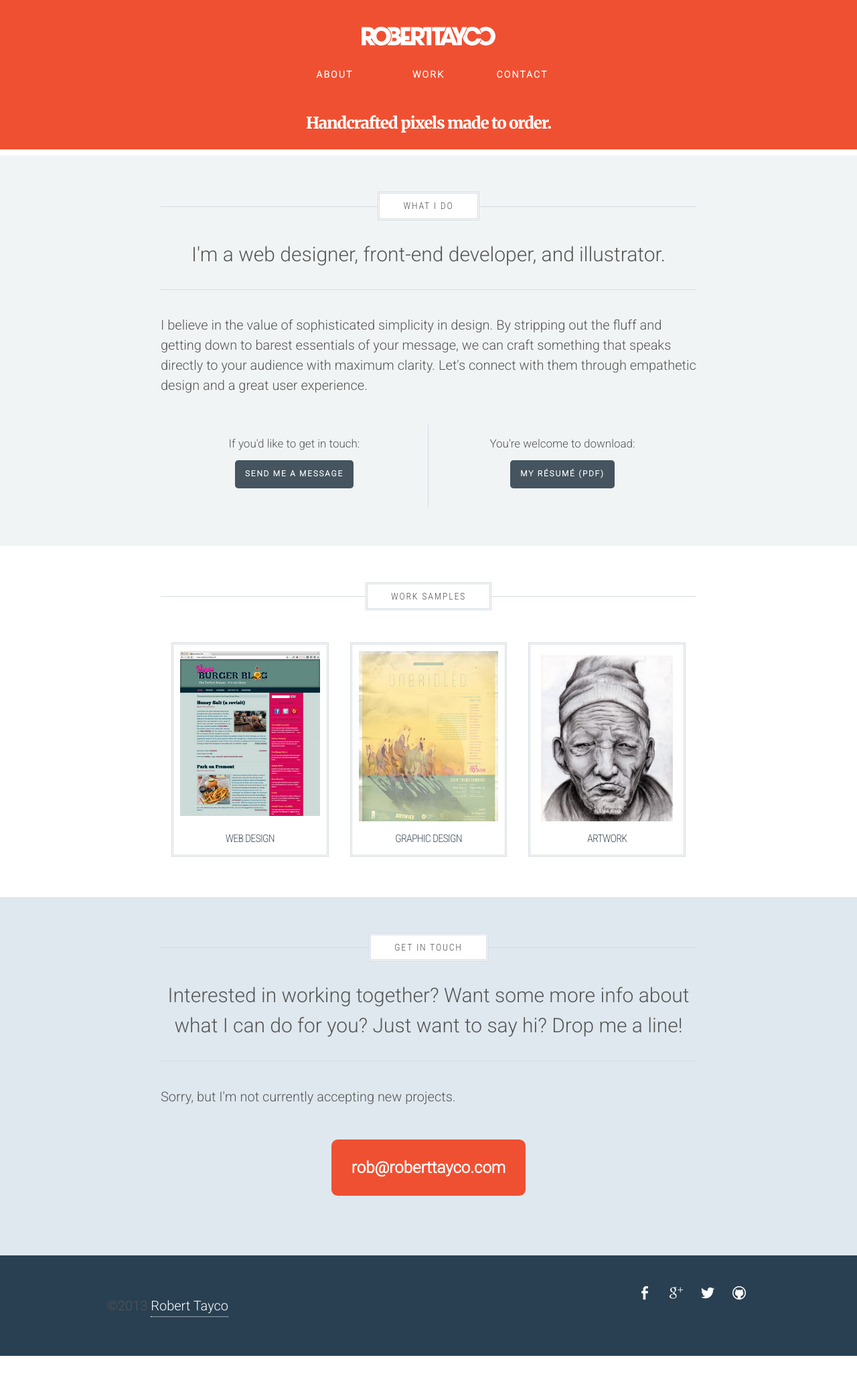
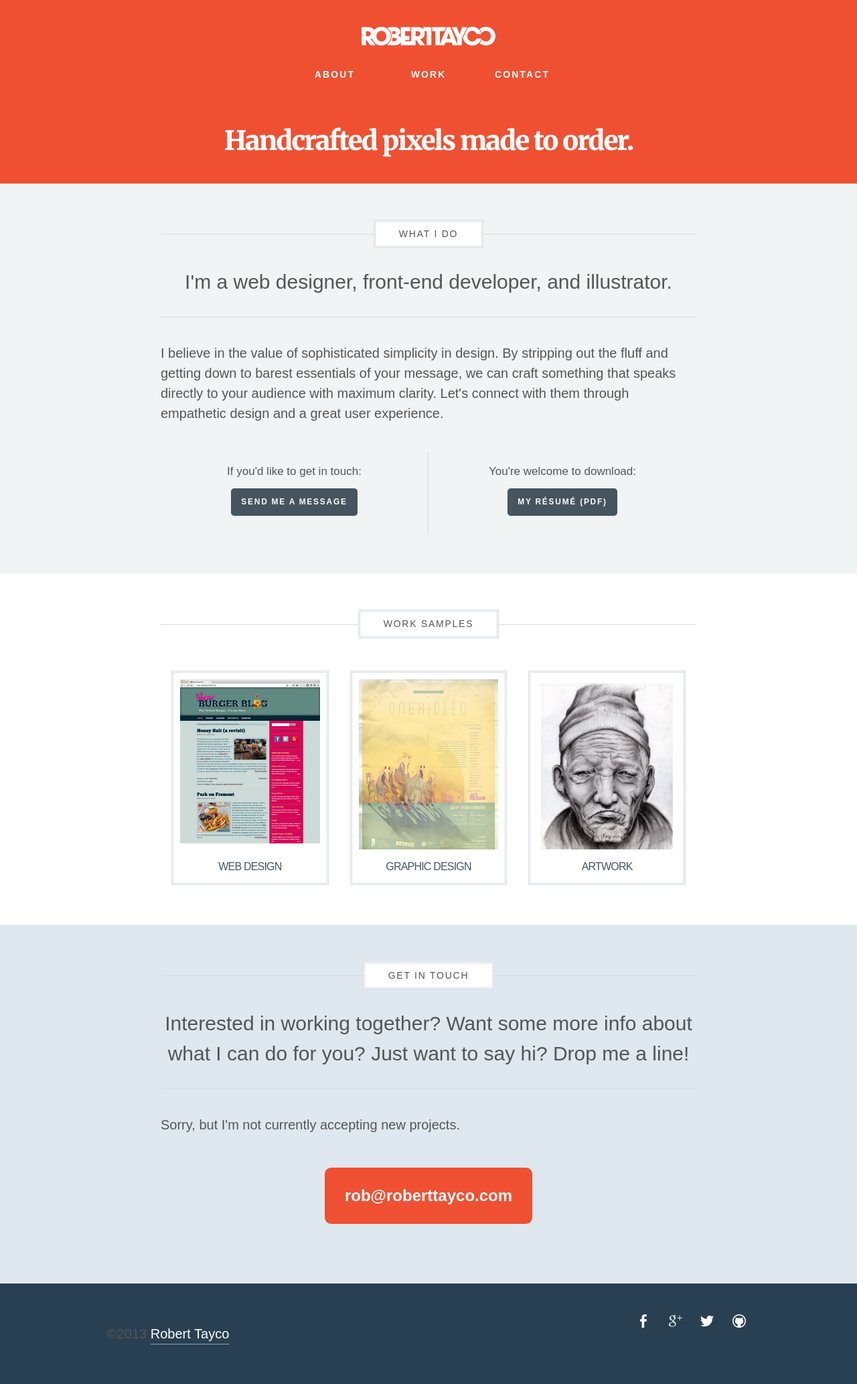
Before and after one commit to roberttayco/roberttayco.com, a Jekyll site: the page built from index.html, in a window 1280 px wide. Shown: the whole page at 67% size. Built offline with Jekyll 4.4.1, drawn with Linux system fonts in a browser that asks for light colours; Markdown is read by kramdown in place of the engine named in the settings; before the commit the page ends 2024 px from its top, so only the background shows below that.

Commit message:
started new layout design bringing dev back up to the level of the live site

```diff
--- a/Gruntfile.js
+++ b/Gruntfile.js
@@ -43,7 +43,7 @@ module.exports = function(grunt) {
       watch: {
          options: {
             livereload: true,
-            interrupt: true,
+            // interrupt: true,
             atBegin: true
          },
 
--- a/_includes/page-start.html
+++ b/_includes/page-start.html
@@ -3,7 +3,7 @@
 <head>
   <meta charset="UTF-8">
   <meta name="viewport" content="width=device-width, initial-scale=1">
-  <title>Robert Tayco | Web Designer, Front-End Developer</title>
+  <title>Robert Tayco | Web Designer/Front-End Developer</title>
   <link rel="stylesheet" href="/css/style.css">
   <link href='http://fonts.googleapis.com/css?family=Roboto:300,400italic|Roboto+Condensed:300,400italic|Merriweather:900' rel='stylesheet' type='text/css'>
   <!--[if lt IE 10]>
--- a/css/sass/config/_config.scss
+++ b/css/sass/config/_config.scss
@@ -1,9 +1,9 @@
 // Fonts
 // ==========
-$font-base:     'roboto', 'lato', 'helvetica neue', sans-serif;
+$font-base:     'pt serif', sans-serif;
 
-$font-copy:     'roboto', 'lato', 'helvetica neue', sans-serif;
-$font-headings: 'roboto condensed', 'helvetica neue', sans-serif;
+$font-copy:     'pt serif', sans-serif;
+$font-headings: 'pt serif', sans-serif;
 $font-special:  'merriweather', georgia, serif;
 
 $font-heavy:  900;
--- /dev/null
+++ b/css/sass/modules/_layout.scss
@@ -0,0 +1,4 @@
+.container {
+   margin-right: auto;
+   margin-left:  auto;
+}
--- a/css/sass/partials/_header.scss
+++ b/css/sass/partials/_header.scss
@@ -75,14 +75,16 @@
 
 .tagline {
   font-family: $font-special;
+  font-size: 1.25em;
   font-weight: $font-heavy;
+  margin-bottom: 0;
   padding: 1em 0;
   text-align: center;
 
   @include transition(all, 300ms);
 
   @media screen and (min-width: 1024px) {
-    font-size: 1.2em;
+    font-size: 2em;
     // padding: 4em 0;
   }
 }
--- a/css/sass/partials/_typography.scss
+++ b/css/sass/partials/_typography.scss
@@ -1,5 +1,6 @@
-
-
+body {
+  font-family: $font-base;
+}
 
 h1,h2,h3,h4,h5,h6 {
   font-family: $font-headings;
--- a/css/style.css
+++ b/css/style.css
@@ -256,7 +256,7 @@ table {
 /* line 1, /Users/roberttayco/Dropbox/Sites/roberttayco.com/css/sass/partials/base */
 body {
   color: #555555;
-  font-family: 'roboto', 'lato', 'helvetica neue', sans-serif;
+  font-family: 'pt serif', sans-serif;
   font-size: 1.25em;
   line-height: 1.5; }
 
@@ -336,55 +336,59 @@ footer {
   padding: 1em 0 0.1em;
   text-align: center; }
 
-/* line 4, /Users/roberttayco/Dropbox/Sites/roberttayco.com/css/sass/partials/typography */
+/* line 1, /Users/roberttayco/Dropbox/Sites/roberttayco.com/css/sass/partials/typography */
+body {
+  font-family: 'pt serif', sans-serif; }
+
+/* line 5, /Users/roberttayco/Dropbox/Sites/roberttayco.com/css/sass/partials/typography */
 h1, h2, h3, h4, h5, h6 {
-  font-family: 'roboto condensed', 'helvetica neue', sans-serif;
+  font-family: 'pt serif', sans-serif;
   font-weight: 300;
   line-height: 1.2; }
 
-/* line 9, /Users/roberttayco/Dropbox/Sites/roberttayco.com/css/sass/partials/typography */
+/* line 10, /Users/roberttayco/Dropbox/Sites/roberttayco.com/css/sass/partials/typography */
 h1, h2, h3 {
   letter-spacing: -0.05em;
   margin: 0 0 0.4em; }
 
-/* line 13, /Users/roberttayco/Dropbox/Sites/roberttayco.com/css/sass/partials/typography */
+/* line 14, /Users/roberttayco/Dropbox/Sites/roberttayco.com/css/sass/partials/typography */
 h4, h5, h6 {
   margin: 0 0 0.7em; }
 
-/* line 14, /Users/roberttayco/Dropbox/Sites/roberttayco.com/css/sass/partials/typography */
+/* line 15, /Users/roberttayco/Dropbox/Sites/roberttayco.com/css/sass/partials/typography */
 h5, h6 {
   letter-spacing: 0.125em;
   text-transform: uppercase; }
 
-/* line 18, /Users/roberttayco/Dropbox/Sites/roberttayco.com/css/sass/partials/typography */
+/* line 19, /Users/roberttayco/Dropbox/Sites/roberttayco.com/css/sass/partials/typography */
 h1 {
   font-size: 2.85em; }
 
-/* line 19, /Users/roberttayco/Dropbox/Sites/roberttayco.com/css/sass/partials/typography */
+/* line 20, /Users/roberttayco/Dropbox/Sites/roberttayco.com/css/sass/partials/typography */
 h2 {
   font-size: 2.35em; }
 
-/* line 20, /Users/roberttayco/Dropbox/Sites/roberttayco.com/css/sass/partials/typography */
+/* line 21, /Users/roberttayco/Dropbox/Sites/roberttayco.com/css/sass/partials/typography */
 h3 {
   font-size: 1.75em; }
 
-/* line 21, /Users/roberttayco/Dropbox/Sites/roberttayco.com/css/sass/partials/typography */
+/* line 22, /Users/roberttayco/Dropbox/Sites/roberttayco.com/css/sass/partials/typography */
 h4 {
   font-size: 1.2em; }
 
-/* line 22, /Users/roberttayco/Dropbox/Sites/roberttayco.com/css/sass/partials/typography */
+/* line 23, /Users/roberttayco/Dropbox/Sites/roberttayco.com/css/sass/partials/typography */
 h5 {
   font-size: 0.9em; }
 
-/* line 23, /Users/roberttayco/Dropbox/Sites/roberttayco.com/css/sass/partials/typography */
+/* line 24, /Users/roberttayco/Dropbox/Sites/roberttayco.com/css/sass/partials/typography */
 h6 {
   font-size: 0.75em; }
 
-/* line 25, /Users/roberttayco/Dropbox/Sites/roberttayco.com/css/sass/partials/typography */
+/* line 26, /Users/roberttayco/Dropbox/Sites/roberttayco.com/css/sass/partials/typography */
 p {
   margin: 0 0 1.25em; }
 
-/* line 27, /Users/roberttayco/Dropbox/Sites/roberttayco.com/css/sass/partials/typography */
+/* line 28, /Users/roberttayco/Dropbox/Sites/roberttayco.com/css/sass/partials/typography */
 .lead-in {
   border-bottom: 1px solid #d4dbe0;
   font-size: 1.5em;
@@ -397,7 +401,7 @@ p {
   border-radius: 0.4em;
   color: white;
   display: inline-block;
-  font-family: 'roboto', 'lato', 'helvetica neue', sans-serif;
+  font-family: 'pt serif', sans-serif;
   font-size: 0.7em;
   font-weight: 700;
   letter-spacing: 0.15em;
@@ -537,7 +541,9 @@ img {
 /* line 76, /Users/roberttayco/Dropbox/Sites/roberttayco.com/css/sass/partials/header */
 .tagline {
   font-family: 'merriweather', georgia, serif;
+  font-size: 1.25em;
   font-weight: 900;
+  margin-bottom: 0;
   padding: 1em 0;
   text-align: center;
   -webkit-transition: all, 300ms;
@@ -545,9 +551,9 @@ img {
   transition: all, 300ms; }
   @media screen and (min-width: 1024px) {
     .tagline {
-      font-size: 1.2em; } }
+      font-size: 2em; } }
 
-/* line 90, /Users/roberttayco/Dropbox/Sites/roberttayco.com/css/sass/partials/header */
+/* line 92, /Users/roberttayco/Dropbox/Sites/roberttayco.com/css/sass/partials/header */
 .masthead-mini {
   padding: 1em 0; }
   @media screen and (min-width: 768px) {
@@ -557,7 +563,7 @@ img {
       float: left;
       height: 20px; } }
 
-/* line 105, /Users/roberttayco/Dropbox/Sites/roberttayco.com/css/sass/partials/header */
+/* line 107, /Users/roberttayco/Dropbox/Sites/roberttayco.com/css/sass/partials/header */
 .logo {
   background: url(../img/logo-white.svg) center no-repeat;
   -webkit-background-size: contain;
@@ -573,7 +579,7 @@ img {
     .logo {
       height: 28px; } }
 
-/* line 127, /Users/roberttayco/Dropbox/Sites/roberttayco.com/css/sass/partials/header */
+/* line 129, /Users/roberttayco/Dropbox/Sites/roberttayco.com/css/sass/partials/header */
 .project {
   background: white;
   color: #45545f;
@@ -584,14 +590,14 @@ img {
   width: 100%;
   -webkit-transition: all 0.3s;
   transition: all 0.3s; }
-  /* line 138, /Users/roberttayco/Dropbox/Sites/roberttayco.com/css/sass/partials/header */
+  /* line 140, /Users/roberttayco/Dropbox/Sites/roberttayco.com/css/sass/partials/header */
   .project a {
     border: 0;
     color: inherit; }
-    /* line 142, /Users/roberttayco/Dropbox/Sites/roberttayco.com/css/sass/partials/header */
+    /* line 144, /Users/roberttayco/Dropbox/Sites/roberttayco.com/css/sass/partials/header */
     .project a:hover {
       border: 0; }
-  /* line 144, /Users/roberttayco/Dropbox/Sites/roberttayco.com/css/sass/partials/header */
+  /* line 146, /Users/roberttayco/Dropbox/Sites/roberttayco.com/css/sass/partials/header */
   .project img {
     width: 100%; }
   @media screen and (min-width: 480px) {
@@ -610,33 +616,33 @@ img {
     .project {
       height: 16em; } }
 
-/* line 165, /Users/roberttayco/Dropbox/Sites/roberttayco.com/css/sass/partials/header */
+/* line 167, /Users/roberttayco/Dropbox/Sites/roberttayco.com/css/sass/partials/header */
 .project-cat {
   border: 3px double #d4dbe0;
   padding: 0.5em 0.5em 2.5em; }
-  /* line 169, /Users/roberttayco/Dropbox/Sites/roberttayco.com/css/sass/partials/header */
+  /* line 171, /Users/roberttayco/Dropbox/Sites/roberttayco.com/css/sass/partials/header */
   .project-cat h3 {
     font-size: 0.8em;
     padding: 1em 0;
     text-transform: uppercase; }
-  /* line 174, /Users/roberttayco/Dropbox/Sites/roberttayco.com/css/sass/partials/header */
+  /* line 176, /Users/roberttayco/Dropbox/Sites/roberttayco.com/css/sass/partials/header */
   .project-cat img {
     position: relative;
     left: 0;
     top: 0;
     -webkit-transition: all 0.2s;
     transition: all 0.2s; }
-    /* line 181, /Users/roberttayco/Dropbox/Sites/roberttayco.com/css/sass/partials/header */
+    /* line 183, /Users/roberttayco/Dropbox/Sites/roberttayco.com/css/sass/partials/header */
     .project-cat img:hover {
       left: -4%;
       top: -4%;
       opacity: 0.6;
       width: 108%; }
 
-/* line 190, /Users/roberttayco/Dropbox/Sites/roberttayco.com/css/sass/partials/header */
+/* line 192, /Users/roberttayco/Dropbox/Sites/roberttayco.com/css/sass/partials/header */
 .project-thumb {
   position: relative; }
-  /* line 195, /Users/roberttayco/Dropbox/Sites/roberttayco.com/css/sass/partials/header */
+  /* line 197, /Users/roberttayco/Dropbox/Sites/roberttayco.com/css/sass/partials/header */
   .project-thumb h3 {
     background: #f05032;
     bottom: 0;
@@ -650,29 +656,29 @@ img {
     height: 100%;
     -webkit-transition: all 0.5s;
     transition: all 0.5s; }
-    /* line 209, /Users/roberttayco/Dropbox/Sites/roberttayco.com/css/sass/partials/header */
+    /* line 211, /Users/roberttayco/Dropbox/Sites/roberttayco.com/css/sass/partials/header */
     .project-thumb h3:hover {
       opacity: 0.9;
       padding: 3.5em 0.5em 1em; }
-  /* line 214, /Users/roberttayco/Dropbox/Sites/roberttayco.com/css/sass/partials/header */
+  /* line 216, /Users/roberttayco/Dropbox/Sites/roberttayco.com/css/sass/partials/header */
   .project-thumb img {
     position: absolute;
     top: 0; }
 
-/* line 220, /Users/roberttayco/Dropbox/Sites/roberttayco.com/css/sass/partials/header */
+/* line 222, /Users/roberttayco/Dropbox/Sites/roberttayco.com/css/sass/partials/header */
 .proj-nav {
   background: #f1f4f5;
   padding: 0; }
-  /* line 224, /Users/roberttayco/Dropbox/Sites/roberttayco.com/css/sass/partials/header */
+  /* line 226, /Users/roberttayco/Dropbox/Sites/roberttayco.com/css/sass/partials/header */
   .proj-nav a {
     border: 0;
     color: #45545f; }
-    /* line 228, /Users/roberttayco/Dropbox/Sites/roberttayco.com/css/sass/partials/header */
+    /* line 230, /Users/roberttayco/Dropbox/Sites/roberttayco.com/css/sass/partials/header */
     .proj-nav a:hover {
       background: #f05032;
       color: white; }
 
-/* line 234, /Users/roberttayco/Dropbox/Sites/roberttayco.com/css/sass/partials/header */
+/* line 236, /Users/roberttayco/Dropbox/Sites/roberttayco.com/css/sass/partials/header */
 .prev, .next {
   font-size: 0.7em;
   font-weight: 700;
@@ -680,28 +686,28 @@ img {
   text-transform: uppercase;
   width: 50%; }
 
-/* line 241, /Users/roberttayco/Dropbox/Sites/roberttayco.com/css/sass/partials/header */
+/* line 243, /Users/roberttayco/Dropbox/Sites/roberttayco.com/css/sass/partials/header */
 .prev {
   float: left;
   text-align: right; }
 
-/* line 245, /Users/roberttayco/Dropbox/Sites/roberttayco.com/css/sass/partials/header */
+/* line 247, /Users/roberttayco/Dropbox/Sites/roberttayco.com/css/sass/partials/header */
 .next {
   float: right; }
 
-/* line 251, /Users/roberttayco/Dropbox/Sites/roberttayco.com/css/sass/partials/header */
+/* line 253, /Users/roberttayco/Dropbox/Sites/roberttayco.com/css/sass/partials/header */
 .link-block {
   border: 0;
   display: block;
   overflow: hidden;
   height: 100%; }
-  /* line 258, /Users/roberttayco/Dropbox/Sites/roberttayco.com/css/sass/partials/header */
+  /* line 260, /Users/roberttayco/Dropbox/Sites/roberttayco.com/css/sass/partials/header */
   .link-block:hover {
     background: #f05032;
     border: 0;
     overflow: hidden; }
 
-/* line 267, /Users/roberttayco/Dropbox/Sites/roberttayco.com/css/sass/partials/header */
+/* line 269, /Users/roberttayco/Dropbox/Sites/roberttayco.com/css/sass/partials/header */
 .section-head {
   font-size: 0.7em;
   font-weight: 400;
@@ -709,44 +715,44 @@ img {
   padding: 1em;
   overflow: hidden;
   text-align: center; }
-  /* line 275, /Users/roberttayco/Dropbox/Sites/roberttayco.com/css/sass/partials/header */
+  /* line 277, /Users/roberttayco/Dropbox/Sites/roberttayco.com/css/sass/partials/header */
   .section-head span {
     background: white;
     border: 3px double #d4dbe0;
     display: inline-block;
     padding: 0.7em 2.5em;
     position: relative; }
-    /* line 282, /Users/roberttayco/Dropbox/Sites/roberttayco.com/css/sass/partials/header */
+    /* line 284, /Users/roberttayco/Dropbox/Sites/roberttayco.com/css/sass/partials/header */
     .section-head span:before, .section-head span:after {
       border-top: 1px solid #d4dbe0;
       content: "";
       position: absolute;
       top: 50%;
       width: 40em; }
-    /* line 289, /Users/roberttayco/Dropbox/Sites/roberttayco.com/css/sass/partials/header */
+    /* line 291, /Users/roberttayco/Dropbox/Sites/roberttayco.com/css/sass/partials/header */
     .section-head span:before {
       right: 100%;
       margin-right: 3px; }
-    /* line 293, /Users/roberttayco/Dropbox/Sites/roberttayco.com/css/sass/partials/header */
+    /* line 295, /Users/roberttayco/Dropbox/Sites/roberttayco.com/css/sass/partials/header */
     .section-head span:after {
       left: 100%;
       margin-left: 3px; }
 
-/* line 300, /Users/roberttayco/Dropbox/Sites/roberttayco.com/css/sass/partials/header */
+/* line 302, /Users/roberttayco/Dropbox/Sites/roberttayco.com/css/sass/partials/header */
 .action {
   font-size: 0.85em;
   margin: 2.5em 0 1em; }
-  /* line 304, /Users/roberttayco/Dropbox/Sites/roberttayco.com/css/sass/partials/header */
+  /* line 306, /Users/roberttayco/Dropbox/Sites/roberttayco.com/css/sass/partials/header */
   .action p {
     float: left;
     margin: 0;
     padding: 1em 2em;
     width: 50%; }
-    /* line 310, /Users/roberttayco/Dropbox/Sites/roberttayco.com/css/sass/partials/header */
+    /* line 312, /Users/roberttayco/Dropbox/Sites/roberttayco.com/css/sass/partials/header */
     .action p:first-child {
       border-right: 1px solid #d4dbe0; }
 
-/* line 314, /Users/roberttayco/Dropbox/Sites/roberttayco.com/css/sass/partials/header */
+/* line 316, /Users/roberttayco/Dropbox/Sites/roberttayco.com/css/sass/partials/header */
 .social {
   list-style: none;
   margin: 0 auto;
@@ -755,7 +761,7 @@ img {
   @media screen and (min-width: 600px) {
     .social {
       float: right; } }
-  /* line 327, /Users/roberttayco/Dropbox/Sites/roberttayco.com/css/sass/partials/header */
+  /* line 329, /Users/roberttayco/Dropbox/Sites/roberttayco.com/css/sass/partials/header */
   .social li {
     display: inline-block;
     margin-left: 0.5em;
@@ -763,41 +769,41 @@ img {
     width: 32px;
     -webkit-transition: all 0.3s;
     transition: all 0.3s; }
-    /* line 335, /Users/roberttayco/Dropbox/Sites/roberttayco.com/css/sass/partials/header */
+    /* line 337, /Users/roberttayco/Dropbox/Sites/roberttayco.com/css/sass/partials/header */
     .social li:hover {
       background: #f05032; }
-    /* line 337, /Users/roberttayco/Dropbox/Sites/roberttayco.com/css/sass/partials/header */
+    /* line 339, /Users/roberttayco/Dropbox/Sites/roberttayco.com/css/sass/partials/header */
     .social li:first-child {
       margin-left: 0; }
-  /* line 339, /Users/roberttayco/Dropbox/Sites/roberttayco.com/css/sass/partials/header */
+  /* line 341, /Users/roberttayco/Dropbox/Sites/roberttayco.com/css/sass/partials/header */
   .social a {
     -webkit-background-size: auto 100%;
     background-size: auto 100%;
     border: 0; }
 
-/* line 346, /Users/roberttayco/Dropbox/Sites/roberttayco.com/css/sass/partials/header */
+/* line 348, /Users/roberttayco/Dropbox/Sites/roberttayco.com/css/sass/partials/header */
 .fb, .tw, .gh, .gplus {
   display: block;
   height: 100%;
   width: 100%; }
 
-/* line 352, /Users/roberttayco/Dropbox/Sites/roberttayco.com/css/sass/partials/header */
+/* line 354, /Users/roberttayco/Dropbox/Sites/roberttayco.com/css/sass/partials/header */
 .fb {
   background: url(../img/social-icons.png) 0 0 no-repeat; }
 
-/* line 353, /Users/roberttayco/Dropbox/Sites/roberttayco.com/css/sass/partials/header */
+/* line 355, /Users/roberttayco/Dropbox/Sites/roberttayco.com/css/sass/partials/header */
 .tw {
   background: url(../img/social-icons.png) -32px 0 no-repeat; }
 
-/* line 354, /Users/roberttayco/Dropbox/Sites/roberttayco.com/css/sass/partials/header */
+/* line 356, /Users/roberttayco/Dropbox/Sites/roberttayco.com/css/sass/partials/header */
 .gh {
   background: url(../img/social-icons.png) -64px 0 no-repeat; }
 
-/* line 355, /Users/roberttayco/Dropbox/Sites/roberttayco.com/css/sass/partials/header */
+/* line 357, /Users/roberttayco/Dropbox/Sites/roberttayco.com/css/sass/partials/header */
 .gplus {
   background: url(../img/social-icons.png) -96px 0 no-repeat; }
 
-/* line 357, /Users/roberttayco/Dropbox/Sites/roberttayco.com/css/sass/partials/header */
+/* line 359, /Users/roberttayco/Dropbox/Sites/roberttayco.com/css/sass/partials/header */
 .copyright {
   border-top: 1px solid #45545f;
   margin: 1em 0;
--- a/index.html
+++ b/index.html
@@ -9,7 +9,6 @@ layout: default
 
       <p>{% include intro.md %}</p>
 
-
       <div class="action cf">
          <p class="centered">If you'd like to get in touch:<br><a class="btn" href="#contact">Send me a message</a></p>
          <p class="centered">You're welcome to download:<br><a class="btn" href="roberttayco-resume.pdf">my r&eacute;sum&eacute; (PDF)</a></p>
```
Also changed, not shown: _layouts/home14.html (added, +28 -0 lines), 6 other files.
